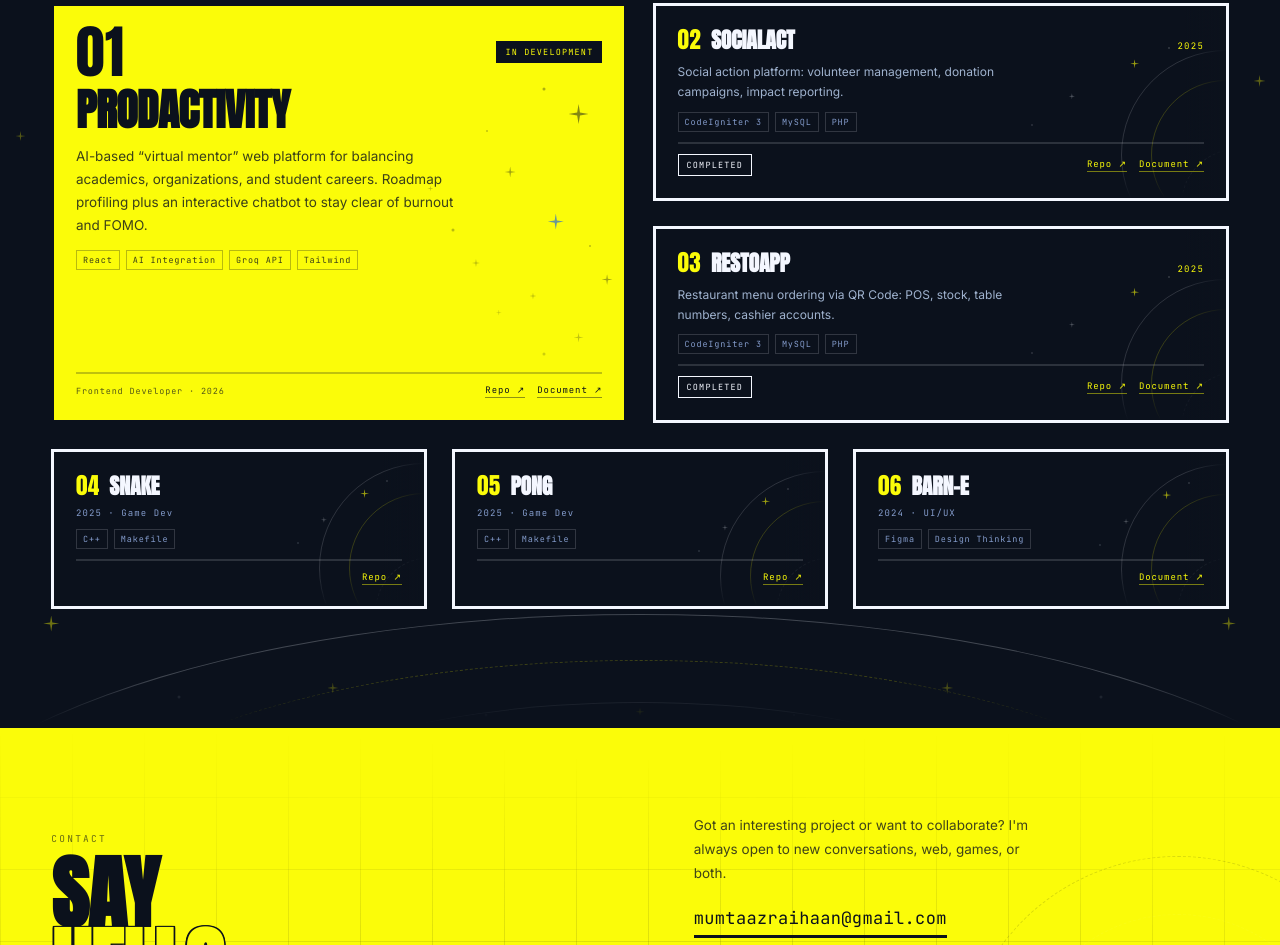
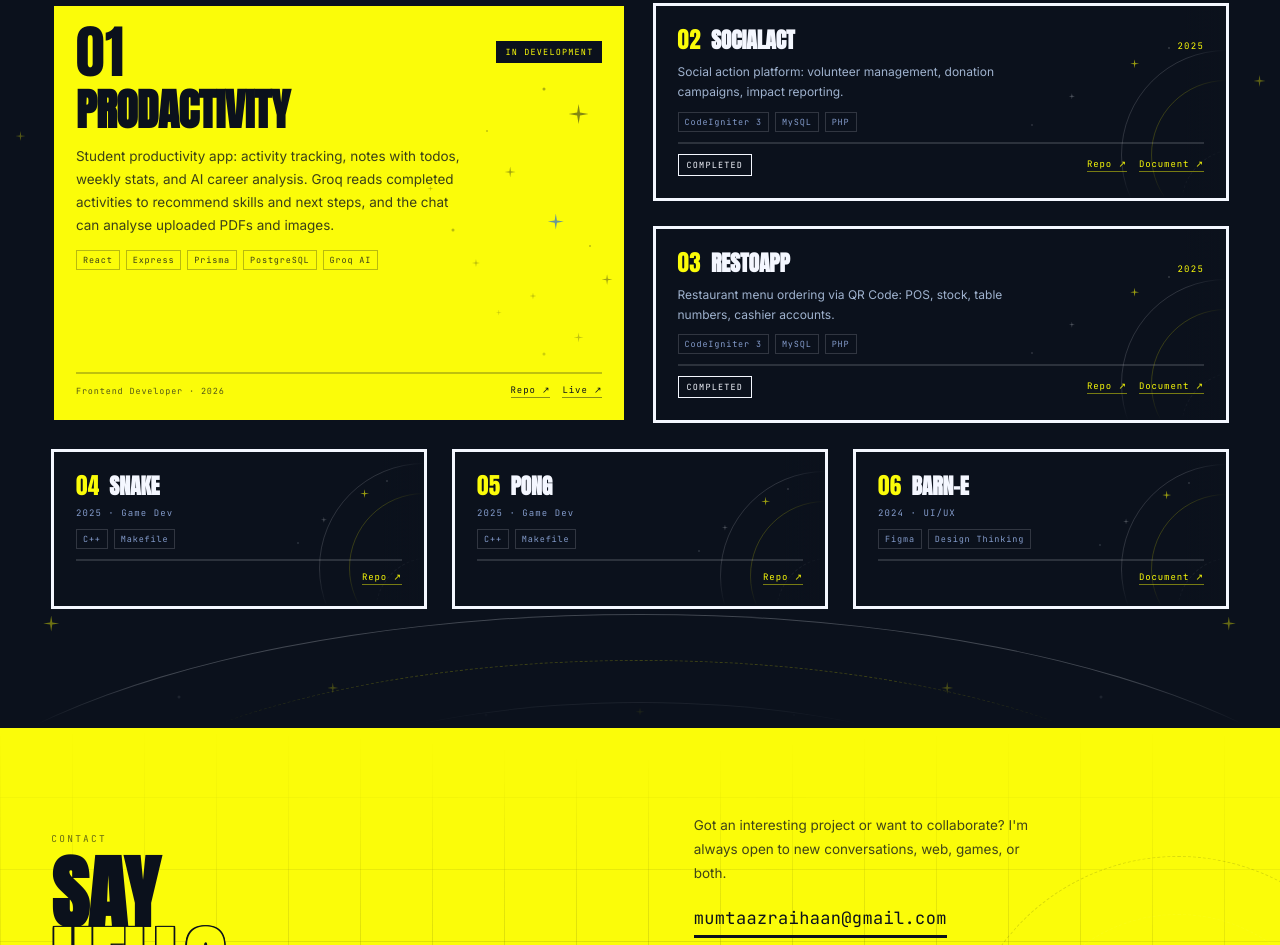
Before and after one commit to tazzz-dev/portofolio-v2, a plain HTML site: page index.html in a window 1280 px wide. Shown: the part 2576-3521 px from the top of the page. Drawn offline with Linux system fonts and the light colour scheme.

Commit message:
Update ProdActivity card: features, stack, repo and live links

```diff
--- a/index.html
+++ b/index.html
@@ -483,16 +483,17 @@
       </div>
       <h3 class="pv3-title pv3-title--big">ProdActivity</h3>
       <p class="pv3-desc">
-        AI-based “virtual mentor” web platform for balancing academics,
-        organizations, and student careers. Roadmap profiling plus an interactive
-        chatbot to stay clear of burnout and FOMO.
+        Student productivity app: activity tracking, notes with todos, weekly
+        stats, and AI career analysis. Groq reads completed activities to
+        recommend skills and next steps, and the chat can analyse uploaded
+        PDFs and images.
       </p>
-      <ul class="pv3-tags"><li>React</li><li>AI Integration</li><li>Groq API</li><li>Tailwind</li></ul>
+      <ul class="pv3-tags"><li>React</li><li>Express</li><li>Prisma</li><li>PostgreSQL</li><li>Groq AI</li></ul>
       <div class="pv3-foot">
         <span class="pv3-role">Frontend Developer · 2026</span>
         <div class="pv3-links">
-          <a href="https://github.com/Liaurentino/ProjectWebBersama" target="_blank" rel="noreferrer">Repo ↗</a>
-          <a href="https://drive.google.com/file/d/1fqWi2qxW5VIiTGtoKAhwTqE9DiI8mtpY/view" target="_blank" rel="noreferrer">Document ↗</a>
+          <a href="https://github.com/ProductiveActivity/ProdActivity" target="_blank" rel="noreferrer">Repo ↗</a>
+          <a href="https://project-web-bersama.vercel.app" target="_blank" rel="noreferrer">Live ↗</a>
         </div>
       </div>
     </article>
```
Also changed, not shown: sections/project/p3-bento.html (+7 -6 lines).
